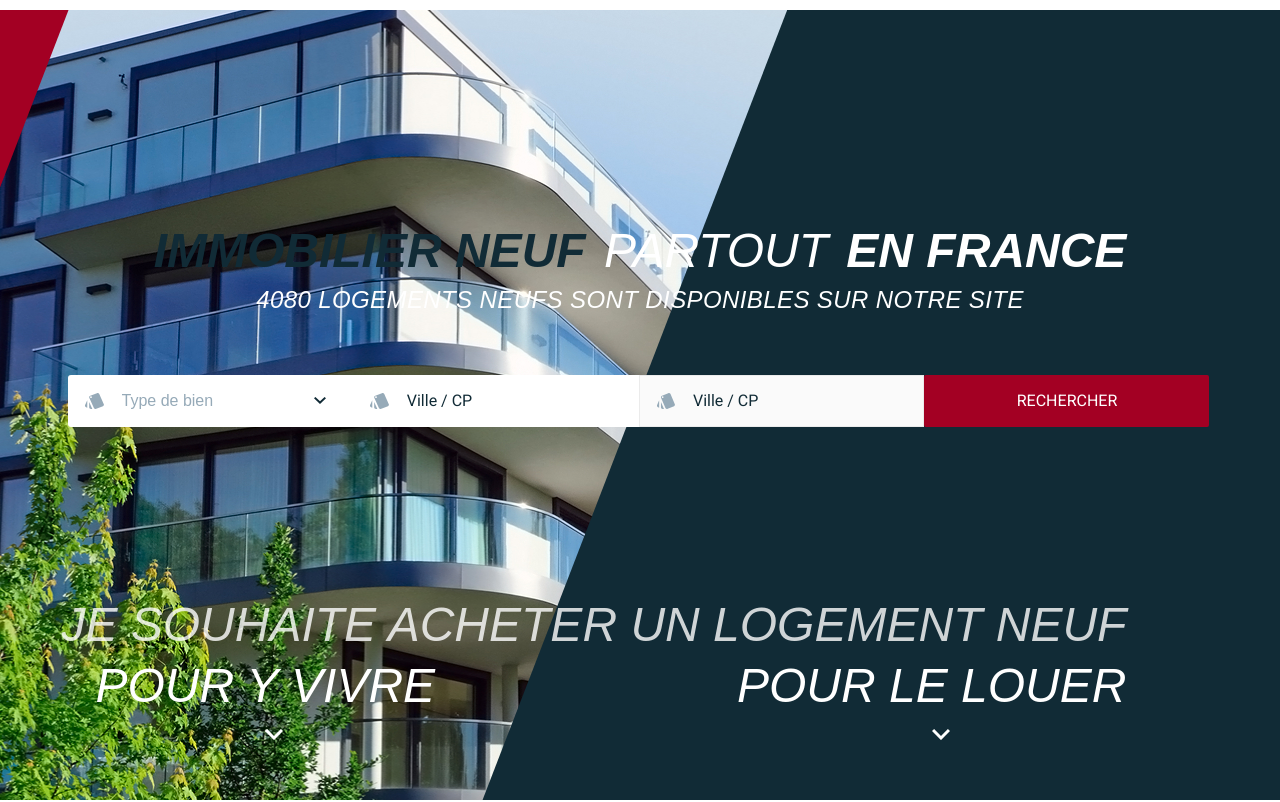
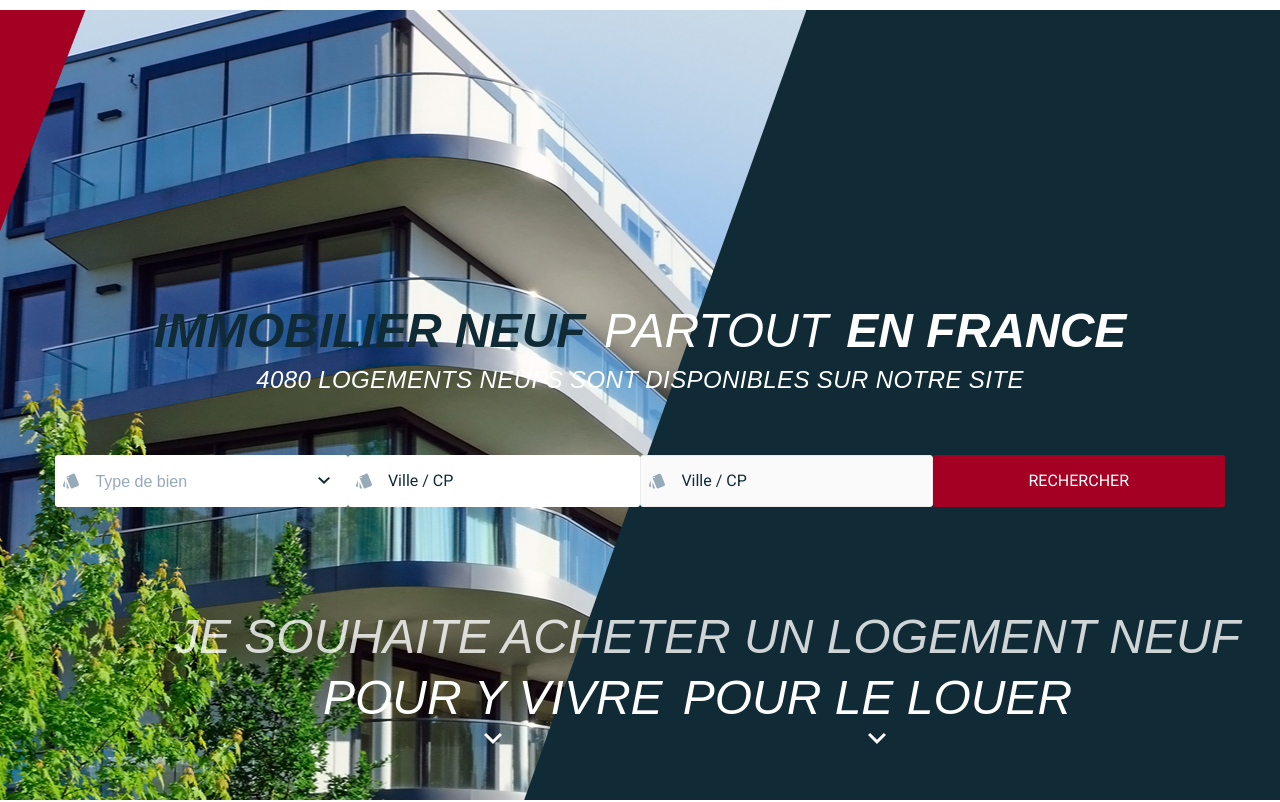
Before and after one commit to Husnain-WPBrigade/select-neuf, a plain HTML site: page index.html in a window 1280 px wide. Shown: the part 169-971 px from the top of the page. Drawn offline with nearby package versions, Linux system fonts and the light colour scheme; files whose address does not match are found by name.

Commit message:
Create the header section again.

```diff
--- a/assets/scss/components/_inputFields.scss
+++ b/assets/scss/components/_inputFields.scss
@@ -17,12 +17,17 @@
 }
 
 .input-icon {
-  margin-right: 8px;
   display: flex;
+  height: 100%;
+}
+
+.input-icon img {
+  padding: 8px;
+  cursor: pointer;
 }
 
 .input {
-  padding: 10px 10px;
+  padding: 8px;
   font-size: 16px;
   outline: none;
   width: 100%;
--- a/assets/scss/layouts/_filterSection.scss
+++ b/assets/scss/layouts/_filterSection.scss
@@ -20,7 +20,6 @@
     display: flex;
     flex-direction: row;
     flex-wrap: wrap;
-    // justify-content: space-between;
   }
 
   &__card {
--- a/assets/scss/layouts/_header.scss
+++ b/assets/scss/layouts/_header.scss
@@ -1,14 +1,54 @@
+.section-hero {
+  height: 790px;
+  background-color: $color-primary;
+
+  @include mediaManager(900px) {
+    height: 650px;
+  }
+
+  @include mediaManager(640px) {
+    height: 590px;
+  }
+}
 .hero {
+  height: 100%;
+  width: 100%;
   position: relative;
+  z-index: 1;
 
-  &__bg-wrapper {
-    width: 100%;
-    display: flex;
-    background-color: $color-primary;
-    min-height: 790px;
+  &::after {
+    content: "";
+    background-image: url("../images/red-corner.svg");
+    position: absolute;
+    width: 90px;
+    height: 37%;
+    background-repeat: no-repeat;
+    z-index: 99;
+    top: 0;
+    left: 0;
 
     @include mediaManager(640px) {
-      min-height: 465px;
+      height: 590px;
+      transform: scale(0.5);
+      transform-origin: 0px 0px;
+    }
+  }
+
+  &__img-box {
+    background-image: url("../images/hero-banner.jpg");
+    height: 100%;
+    width: 100%;
+    background-size: cover;
+    background-repeat: no-repeat;
+    width: 63%;
+    background-position: top;
+    clip-path: polygon(0 0, 100% 0%, 65% 100%, 0% 100%);
+    position: absolute;
+    z-index: -1;
+
+    @include mediaManager(640px) {
+      clip-path: polygon(0 0, 100% 0%, -25% 100%, 0% 100%);
+      // width: 50%;
     }
   }
 
@@ -23,80 +63,65 @@
     }
   }
 
-  &__image-wrapper {
-    width: 61.5%;
-    background-color: $color-secondary;
-    clip-path: polygon(0 0, 100% 0%, 61.3% 100%, 0% 100%);
+  &__content-wrapper {
+    z-index: 3;
+    color: #ffff;
+    height: 100%;
+    display: flex;
+    align-items: center;
 
-    @include mediaManager(640px) {
-      width: 40%;
-      clip-path: polygon(0 0, 100% 0%, -50% 100%, 0% 100%);
-    }
-  }
-
-  &__image {
-    width: 100%;
-    height: 100%;
-    object-fit: cover;
-  }
-
-  &__bg {
-    width: 36.5%;
-    background-color: $color-primary;
-
-    @include mediaManager(640px) {
-      width: 60%;
-    }
-  }
-
-  &__content-wrapper {
-    position: absolute;
-    width: 100%;
-    top: 26.96%;
-
-    @include mediaManager(830px) {
-      top: 20%;
-      padding: 0 15px;
-    }
-    @include mediaManager(640px) {
-      top: 7%;
+    @include mediaManager(900px) {
+      // align-items: flex-start;
     }
   }
 
   &__content {
     text-align: center;
-    color: $color-white;
-    display: flex;
-    flex-direction: column;
+    position: relative;
+
+    @include mediaManager(900px) {
+      // margin-top: 60px;
+    }
   }
 
   &__text-wrapper {
     margin-bottom: 61px;
-    @include mediaManager(640px) {
-      padding: 0 25px;
-      margin-bottom: 20px;
+    @include mediaManager(900px) {
+      margin-bottom: 30px;
     }
   }
 
   &__heading {
     margin-bottom: 8px;
 
+    @include mediaManager(768px) {
+      font-size: 40px;
+    }
+
     @include mediaManager(640px) {
-      font-size: 28px;
+      font-size: 36px;
       margin-bottom: 5px;
       text-shadow: 0.5px 0.5px 2px rgba(43, 40, 40, 0.49);
+    }
+
+    @include mediaManager(440px) {
+      font-size: 24px;
     }
 
     &-sub {
       margin-bottom: 6px;
       opacity: 0.8;
 
-      @include mediaManager(700px) {
+      @include mediaManager(768px) {
+        font-size: 40px;
+      }
+
+      @include mediaManager(640px) {
         font-size: 36px;
       }
 
-      @include mediaManager(640px) {
-        font-size: 20px;
+      @include mediaManager(440px) {
+        font-size: 24px;
         margin-bottom: 11px;
       }
     }
@@ -115,8 +140,6 @@
     flex-direction: row;
     flex-wrap: wrap;
 
-    padding: 0 16px 0 13px;
-
     & .input-group {
       width: 25%;
       @include mediaManager(830px) {
@@ -132,37 +155,27 @@
   }
 
   &__btn {
-    padding: 12px 92px 12px 93px;
+    padding: 14px 15px 14px 15px;
     font-size: 16px;
     width: 25%;
 
     @include mediaManager(830px) {
       width: 100%;
     }
-
-    @include mediaManager(900px) {
-      padding: 12px 50px;
-    }
-
-    @include mediaManager(640px) {
-      padding: 8px 50px;
-    }
   }
 
   &__secondary-text {
-    color: $color-white;
-    align-self: flex-end;
+    display: flex;
+    flex-direction: column;
+    align-items: center;
     position: absolute;
-    z-index: 7;
-    right: 12%;
-    bottom: 11%;
+    right: -15px;
+    top: 150%;
 
-    @include mediaManager(700px) {
-      left: 15px;
-    }
-
-    @include mediaManager(640px) {
-      bottom: 8.5%;
+    @include mediaManager(830px) {
+      right: 0;
+      left: 0;
+      top: 105%;
     }
   }
 
@@ -170,13 +183,18 @@
     font-size: 48px;
     font-weight: 500;
     position: relative;
+    margin-right: 20px;
 
-    @include mediaManager(700px) {
+    @include mediaManager(830px) {
+      font-size: 40px;
+    }
+
+    @include mediaManager(640px) {
       font-size: 36px;
     }
 
-    @include mediaManager(640px) {
-      font-size: 20px;
+    @include mediaManager(440px) {
+      font-size: 24px;
     }
 
     &::after {
@@ -184,9 +202,10 @@
       position: absolute;
       background-image: url("../images/dropdown_white_icon.svg");
       left: 50%;
-      top: 128%;
-      width: 15%;
-      height: 20%;
+      transform: translateX(-50%);
+      bottom: -20px;
+      width: 18px;
+      height: 12px;
       background-repeat: no-repeat;
 
       @include mediaManager(640px) {
@@ -202,21 +221,10 @@
 
   &__arrow-text-wrapper {
     display: flex;
-    justify-content: space-between;
-    padding-left: 34px;
 
-    @include mediaManager(700px) {
-      padding-left: 0;
+    @include mediaManager(900px) {
+      display: none;
     }
-  }
-}
-
-.hero__form .input-group {
-  border-radius: 0;
-  padding: 6px 17px;
-
-  @include mediaManager(640px) {
-    padding: 3px 17px;
   }
 }
 
@@ -234,3 +242,16 @@
     margin-bottom: 14px;
   }
 }
+
+.hero .container {
+  width: 100%;
+}
+
+.hero .input-group {
+  width: 25%;
+  padding: 0px 10px 0px 0px;
+  @include mediaManager(830px) {
+    padding: 8px;
+    width: 100%;
+  }
+}
--- a/index.html
+++ b/index.html
@@ -5,7 +5,11 @@
     <meta http-equiv="X-UA-Compatible" content="IE=edge" />
     <meta name="viewport" content="width=device-width, initial-scale=1.0" />
     <title>Select Neuf | Home Page</title>
-    <link rel="shortcut icon" href="assets/images/favicon.png" type="image/x-icon">
+    <link
+      rel="shortcut icon"
+      href="assets/images/favicon.png"
+      type="image/x-icon"
+    />
     <link rel="preconnect" href="https://fonts.googleapis.com" />
     <link rel="preconnect" href="https://fonts.gstatic.com" crossorigin />
     <link
@@ -113,7 +117,7 @@
               <ul class="nav__list">
                 <li class="nav__list-item dropdown">
                   <div class="nav__dropdown-btn">
-                    <a >ACHETER</a>
+                    <a>ACHETER</a>
                     <img
                       class="nav__dropdown-icon icon"
                       src="assets/images/dropdown_icon.svg"
@@ -152,12 +156,18 @@
                     </div>
                   </div>
                 </li>
-                <li class="nav__list-item"><a href="invest-page.html">INVESTIR</a></li>
+                <li class="nav__list-item">
+                  <a href="invest-page.html">INVESTIR</a>
+                </li>
                 <li class="nav__list-item"><a href="#">S’INFORMER</a></li>
                 <li class="nav__list-item"><a href="#">SIMULER</a></li>
-                <li class="nav__list-item"><a href="contact.html">CONTACT</a></li>
+                <li class="nav__list-item">
+                  <a href="contact.html">CONTACT</a>
+                </li>
               </ul>
-              <div class="nav__btn-wrapper"><a href="#" class="btn btn--primary nav__btn">NOUS REJOINDRE</a></div>
+              <div class="nav__btn-wrapper">
+                <a href="#" class="btn btn--primary nav__btn">NOUS REJOINDRE</a>
+              </div>
             </div>
           </div>
         </div>
@@ -167,28 +177,10 @@
     <!-- *-----------------------------------------
       *-----------------------------------------------  HERO--SECTION ------------------------------------
    *------------------------------------------------------------------>
-    <section class="hero-section">
+
+    <section class="section-hero">
       <div class="hero">
-        <img class="hero__corner" src="assets/images/red-corner.svg" alt="" />
-        <div class="hero__secondary-text">
-          <h2 class="hero__heading-sub heading--block-reg">
-            JE SOUHAITE ACHETER UN LOGEMENT NEUF
-          </h2>
-          <div class="hero__arrow-text-wrapper heading--block-med">
-            <h3 class="hero__arrow-text">POUR Y VIVRE</h3>
-            <h3 class="hero__arrow-text">POUR LE LOUER</h3>
-          </div>
-        </div>
-        <div class="hero__bg-wrapper">
-          <div class="hero__image-wrapper">
-            <img
-              class="hero__image"
-              src="assets/images/hero-banner.jpg"
-              alt=""
-            />
-          </div>
-          <div class="hero__bg"></div>
-        </div>
+        <div class="hero__img-box"></div>
 
         <div class="hero__content-wrapper">
           <div class="container">
@@ -205,9 +197,9 @@
 
               <form class="hero__form">
                 <div class="input-group input-group--primary">
-                  <div class="input-icon">
+                  <label class="input-icon">
                     <img src="assets/images/key_chain_icon.svg" alt="" />
-                  </div>
+                  </label>
                   <select
                     class="input input--dropdown"
                     name="Type de bien"
@@ -218,12 +210,20 @@
                     <option value="Type de bien">Type de bien</option>
                   </select>
                 </div>
+
                 <div class="input-group input-group--primary">
-                  <div class="input-icon">
+                  <label class="input-icon" for="ville-cp">
                     <img src="assets/images/key_chain_icon.svg" alt="" />
-                  </div>
-                  <input class="input" type="text" placeholder="Ville / CP" />
-                </div>
+                  </label>
+                  <input
+                    class="input"
+                    type="text"
+                    placeholder="Ville / CP"
+                    id="ville-cp"
+                    name="ville-cp"
+                  />
+                </div>
+
                 <div class="input-group input-group--secondary">
                   <div class="input-icon">
                     <img src="assets/images/key_chain_icon.svg" alt="" />
@@ -236,26 +236,30 @@
                     placeholder="Ville / CP"
                   />
                 </div>
+
                 <input
                   type="button"
                   value="RECHERCHER"
                   class="btn btn--secondary btn--stretched hero__btn"
                 />
               </form>
+
+              <div class="hero__secondary-text">
+                <h2 class="hero__heading-sub heading--block-reg">
+                  JE SOUHAITE ACHETER UN LOGEMENT NEUF
+                </h2>
+                <div class="hero__arrow-text-wrapper heading--block-med">
+                  <h3 class="hero__arrow-text">POUR Y VIVRE</h3>
+                  <h3 class="hero__arrow-text">POUR LE LOUER</h3>
+                </div>
+              </div>
             </div>
           </div>
         </div>
       </div>
     </section>
 
-       <!-- *-----------------------------------------
-        *-----------------------------------------------  MAIN - BODY ------------------------------------
-         *------------------------------------------------------------------>
-
-    <main class="main-body">
-      <!-- *-----------------------------------------
-        *-----------------------------------------------  PORTFOLIO__CARD--SECTION ------------------------------------
-         *------------------------------------------------------------------>
+    <!-- <main class="main-body">
       <section class="portfolio-section">
         <div class="container">
           <div class="portfolio-section__content">
@@ -439,9 +443,7 @@
           </div>
         </div>
       </section>
-      <!-- *-----------------------------------------
-        *-----------------------------------------------  FEATURES__CARD--SECTION ------------------------------------
-         *------------------------------------------------------------------>
+
       <section class="features-section">
         <div class="container">
           <div class="features-section__content">
@@ -557,9 +559,7 @@
           </div>
         </div>
       </section>
-      <!-- *-----------------------------------------
-        *----------------------------------------------- CTA--SECTION ------------------------------------
-         *------------------------------------------------------------------>
+
       <section class="cta-section">
         <div class="container">
           <div class="cta-section__wrapper">
@@ -612,9 +612,7 @@
           </div>
         </div>
       </section>
-      <!-- *-----------------------------------------
-        *-----------------------------------------------  MEDIA__CARD - SECTION ------------------------------------
-         *------------------------------------------------------------------>
+
       <section class="media-section">
         <div class="container">
           <div class="media-section__image-content">
@@ -712,9 +710,7 @@
           </div>
         </div>
       </section>
-      <!-- *-----------------------------------------
-        *-----------------------------------------------  GALLERY--SECTION ------------------------------------
-         *------------------------------------------------------------------>
+
       <section class="gallery-section">
         <div class="container">
           <div class="gallery-section__content">
@@ -851,9 +847,7 @@
           </div>
         </div>
       </section>
-      <!-- *-----------------------------------------
-        *-----------------------------------------------  DESCRIPTION--SECTION ------------------------------------
-         *------------------------------------------------------------------>
+
       <section class="description-section">
         <div class="container">
           <div class="description-section__content">
@@ -887,9 +881,7 @@
           </div>
         </div>
       </section>
-      <!-- *-----------------------------------------
-        *-----------------------------------------------  TABLE--SECTION ------------------------------------
-         *------------------------------------------------------------------>
+
       <section class="table-section">
         <div class="container">
           <div class="table-section__content">
@@ -1045,9 +1037,7 @@
           </div>
         </div>
       </section>
-      <!-- *-----------------------------------------
-        *-----------------------------------------------  MAP__TABLE--SECTION ------------------------------------
-         *------------------------------------------------------------------>
+
       <section class="map-table-section">
         <div class="map-section">
           <div class="container">
@@ -1108,9 +1098,7 @@
           </div>
         </div>
       </section>
-      <!-- *-----------------------------------------
-        *----------------------------------------------- FILTER--SECTION ------------------------------------
-         *------------------------------------------------------------------>
+
       <section class="filter-section">
         <div class="container">
           <div class="filter-section__content">
@@ -1360,9 +1348,7 @@
           </div>
         </div>
       </section>
-       <!-- *-----------------------------------------
-        *-----------------------------------------------  TIMELINE--SECTION ------------------------------------
-         *------------------------------------------------------------------>
+
       <section class="timeline-section">
         <div class="container">
           <div class="timeline-section__content">
@@ -1471,9 +1457,6 @@
         </div>
       </section>
 
-      <!-- *-----------------------------------------
-        *-----------------------------------------------  POST__CARD--SECTION ------------------------------------
-         *------------------------------------------------------------------>
       <section class="post-section">
         <div class="container">
           <div class="post-section__content">
@@ -1619,12 +1602,9 @@
           </div>
         </div>
       </section>
-    </main>
-
-    <!-- *-----------------------------------------
-      *-----------------------------------------------  FOOTER--SECTION ------------------------------------
-   *------------------------------------------------------------------>
-    <footer class="footer">
+    </main> -->
+
+    <!-- <footer class="footer">
       <div class="container">
         <div class="footer__content">
           <div class="footer__nav-wrapper">
@@ -1636,8 +1616,7 @@
                     src="assets/images/logo.svg"
                     alt=""
                 /></a>
-        <div class="footer__icons-wrapper">
-
+                <div class="footer__icons-wrapper">
                   <div class="footer__logo-text-wrapper">
                     <span class="footer__logo-text">REJOIGNEZ-NOUS</span>
                     <span class="footer__logo-text">Rejoindre Selectneuf</span>
@@ -1662,7 +1641,7 @@
                       </a>
                     </div>
                   </div>
-            </div>
+                </div>
               </div>
               <div class="footer__contacts">
                 <div class="footer__input-group">
@@ -1791,7 +1770,7 @@
           </div>
         </div>
       </div>
-    </footer>
+    </footer> -->
     <script src="https://unpkg.com/swiper/swiper-bundle.min.js"></script>
     <script src="assets/js/script.js"></script>
   </body>
```
Also changed, not shown: assets/css/style.css, 1 other file.
